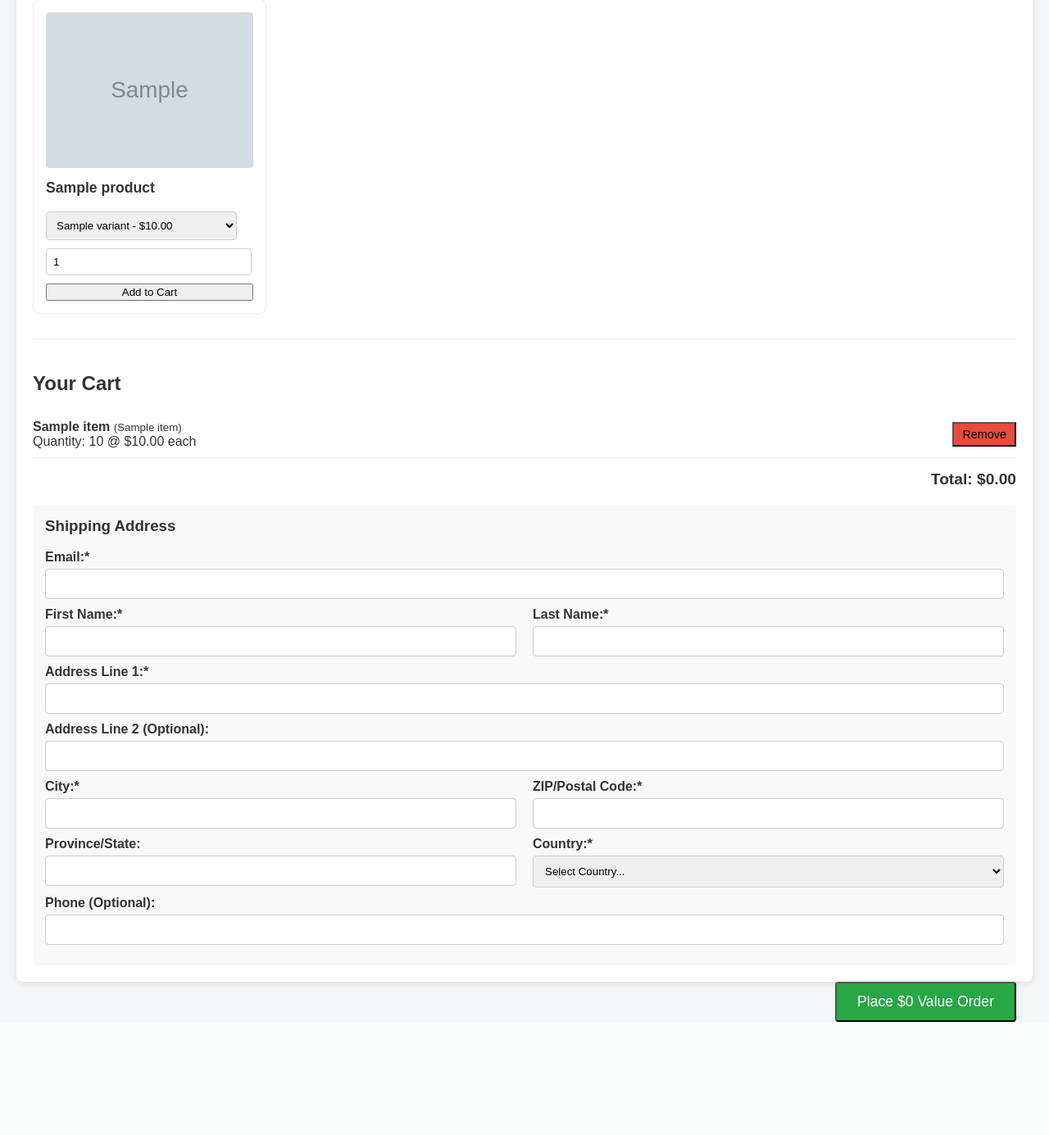
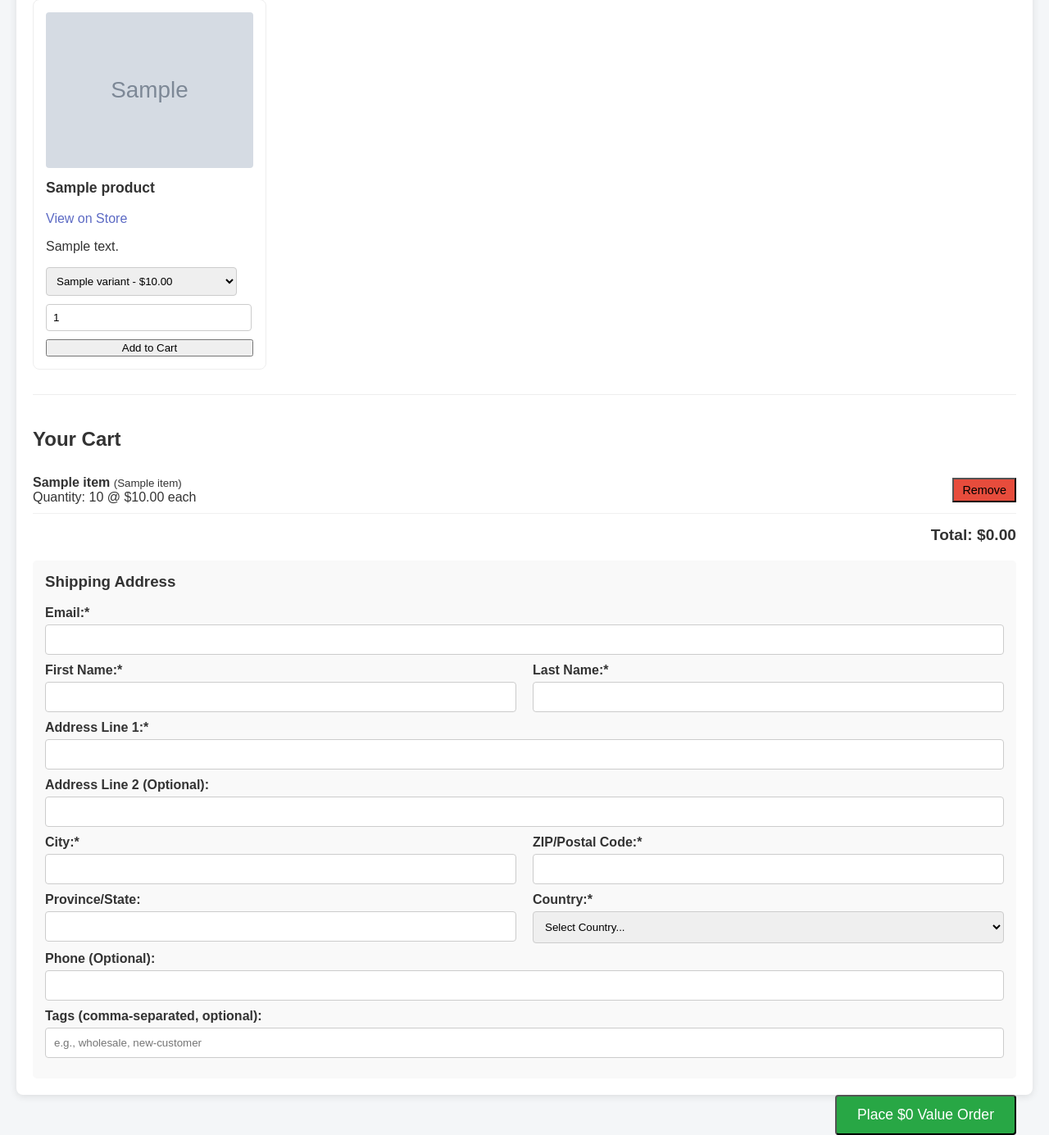
Before and after one commit to apo1397/shopify-integration, a Flask app: template templates/products.html in a window 1280 px wide. Shown: the part 853-2238 px from the top of the page at 82% size. Before the commit the page ends 2100 px from the top, so only its background shows below. Run offline with Flask 2, Linux system fonts and the light colour scheme; the template is opened without the code that fills it: most values are stand-ins (such as "Sample title", 1, 10 or a date in 2020); grey boxes marked "Sample" are stand-in pictures.

Commit message:
added tags in the order creation flow

```diff
--- a/app.py
+++ b/app.py
@@ -340,7 +340,6 @@ def product_search_page():
                 logger.info(f"Added to cart: Variant ID {variant_id}, Qty: {quantity}. Cart: {cart}")
             # After adding to cart, we might want to re-display the page, potentially with the same search results
             # For simplicity, we'll just re-render the template. If search_term was POSTed, it won't persist unless handled.
-            # A redirect to GET might be cleaner here to avoid form re-submission issues.
             # For now, let's keep it simple and re-render.
             search_term = request.form.get('previous_search_term', '') # Try to retain search term
 
@@ -396,6 +395,10 @@ def create_order(): # Renamed function
         "phone": request.form.get('phone')
     }
 
+    # Get tags from form and process them
+    tags_string = request.form.get('tags')
+    tags_list = [tag.strip() for tag in tags_string.split(',') if tag.strip()] if tags_string else []
+
     mandatory_fields = {
         "email": email,
         "firstName": shipping_address_input["firstName"],
@@ -434,6 +437,10 @@ def create_order(): # Renamed function
         "useCustomerDefaultAddress": False # We are providing a shipping address
         # financialStatus will be determined upon completion
     }
+
+    # Add tags to draft_order_input if available
+    if tags_list:
+        draft_order_input["tags"] = tags_list
 
     draft_order_create_mutation = """
     mutation draftOrderCreate($input: DraftOrderInput!) {
--- a/shopify_client.py
+++ b/shopify_client.py
@@ -90,6 +90,7 @@ def search_products(shop_url: str, access_token: str, search_query: str, num_pro
         if response_data.get("data") and response_data["data"].get("products"):
             products = response_data["data"]["products"]["edges"]
             logger.info(f"Found {len(products)} products for query '{search_query}' on {shop_url}")
+            logger.info(f"Products data: {products}")
             return products
         else:
             logger.warning(f"No products found or unexpected response structure for query '{search_query}' on {shop_url}. Response: {response_data}")
--- a/templates/products.html
+++ b/templates/products.html
@@ -112,7 +112,10 @@
                         <img src="{{ product.featuredImage_url }}" alt="{{ product.title }}">
                     {% endif %}
                     <h3>{{ product.title }}</h3>
-                    <!-- <p>{{ product.descriptionHtml|safe }}</p> -->
+                    {% if product.onlineStoreUrl %}
+                        <p><a href="{{ product.onlineStoreUrl }}" target="_blank">View on Store</a></p>
+                    {% endif %}
+                    <p>{{ product.descriptionHtml|safe }}</p>
                     {% if product.variants %}
                         <form method="POST" action="{{ url_for('product_search_page') }}" class="variants">
                              <input type="hidden" name="previous_search_term" value="{{ search_term or '' }}"> <!-- To retain search term -->
@@ -216,6 +219,10 @@
 
                         <label for="phone">Phone (Optional):</label>
                         <input type="tel" id="phone" name="phone">
+
+                        <!-- New input field for Tags -->
+                        <label for="tags">Tags (comma-separated, optional):</label>
+                        <input type="text" id="tags" name="tags" placeholder="e.g., wholesale, new-customer">
                     </div>
                     <button type="submit" class="place-order-btn">Place $0 Value Order</button>
                 </form>
```
